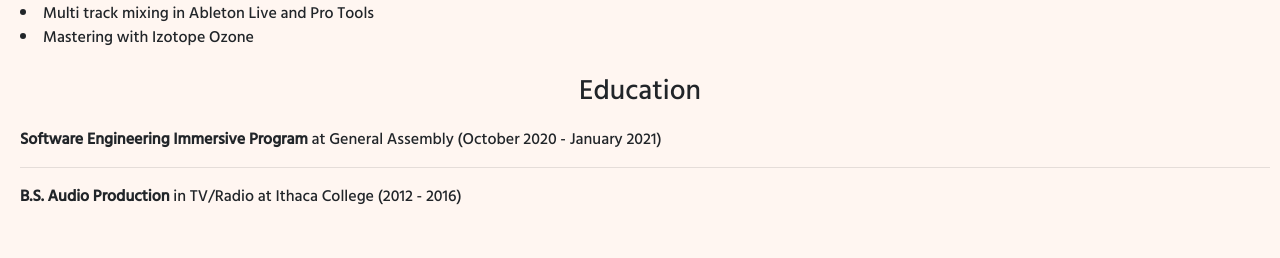
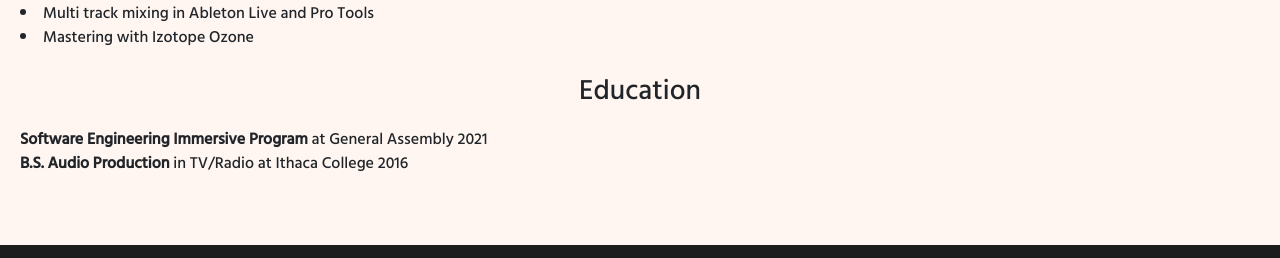
Before and after one commit to tylerdance/portfolio, a React (Create React App) app: page / in a window 1280 px wide. Shown: the part 1681-1939 px from the top of the page. Built offline with nearby package versions, Linux system fonts and the light colour scheme.

Commit message:
resume edit

```diff
--- a/src/components/Resume.js
+++ b/src/components/Resume.js
@@ -33,9 +33,9 @@ function Resume() {
                 </div>
                     <h3 id="education-header">Education</h3>
                 <div class="resume-div2">
-                    <p class="resume"><strong>Software Engineering Immersive Program</strong> at General Assembly (October 2020 - January 2021)</p>
-                    <hr />
-                    <p class="resume"><strong>B.S. Audio Production</strong> in TV/Radio at Ithaca College (2012 - 2016)</p>
+                    <p class="resume"><strong>Software Engineering Immersive Program</strong> at General Assembly 2021</p>
+                    {/* <br /> */}
+                    <p class="resume"><strong>B.S. Audio Production</strong> in TV/Radio at Ithaca College 2016</p>
 
                 </div>
             </div>
```
